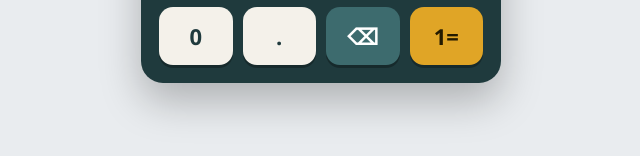
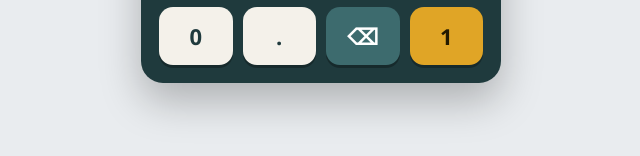
Before and after one commit to batl64/lab-argo, a website: page public/index.html in a window 1280 px wide. Shown: the part 564-720 px from the top of the page, 319-959 px from the left. Drawn offline with Linux system fonts and the light colour scheme.

Commit message:
Update index.html

```diff
--- a/public/index.html
+++ b/public/index.html
@@ -143,7 +143,7 @@
         <button class="op" data-k="+">+</button>
         <button data-k="0">0</button><button data-k=".">.</button>
         <button class="op" data-k="BS" aria-label="Стерти">⌫</button>
-        <button class="eq" data-k="=">1=</button>
+        <button class="eq" data-k="=">1</button>
       </div>
     </main>
     <script>
```
